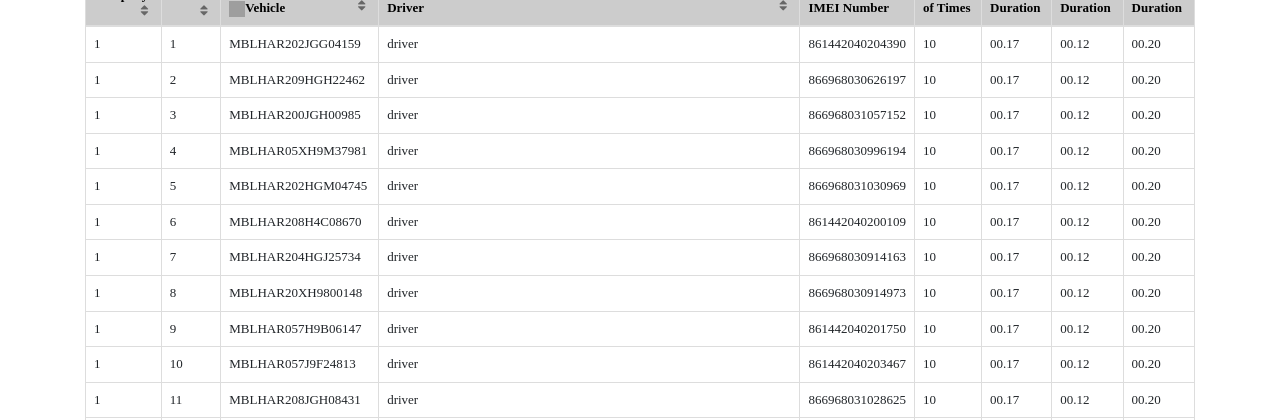
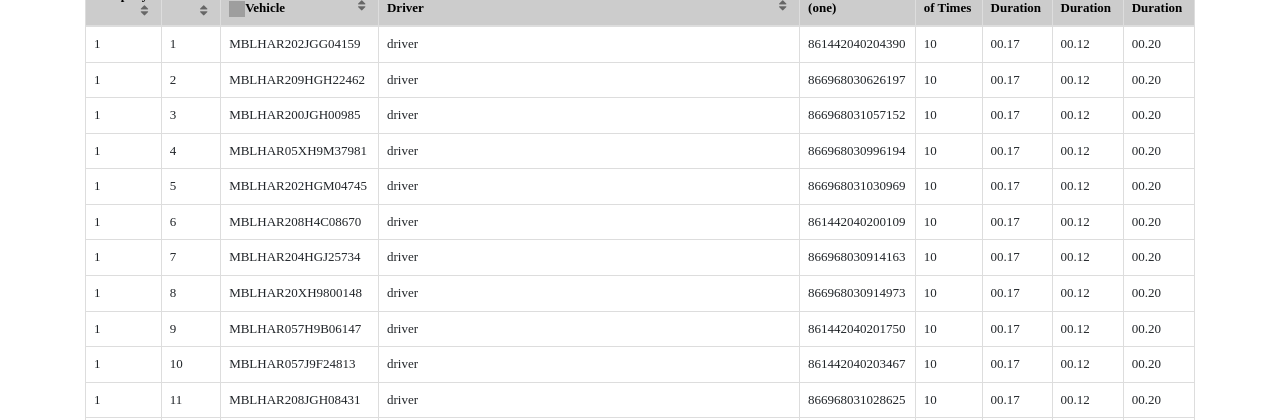
Before and after one commit to Reymond190/auth1, a Django app: page /reports/ac_misused_summary/ in a window 1280 px wide. Shown: the part 360-780 px from the top of the page. Run offline with Django 3.2, Linux system fonts and the light colour scheme; data comes from the database, SQL or seed files in the repository; parts of the project's set-up code (start-up, migrations or seed data) failed here and were passed over; some libraries are stand-ins or nearby versions; grey boxes are pictures that could not be loaded.

Commit message:
changes in html ac missused summary

```diff
--- a/templates/reports/ac_misused_summary.html
+++ b/templates/reports/ac_misused_summary.html
@@ -70,7 +70,7 @@ font-family: "Times New Roman", Times, serif;
 <li><a href="#">nn</a></li>
 <li><a href="#">nbn</a></li>
 </ul>
-<th><a href="#" style="text-decoration:none;color:rgb(0, 0, 0);">IMEI Number</a></th>
+<th><a href="#" style="text-decoration:none;color:rgb(0, 0, 0);">IMEI Number (one)</a></th>
 <th><a href="#" style="text-decoration:none;color:rgb(0, 0, 0);">Number of Times</a></th>
 <th><a href="#" style="text-decoration:none;color:rgb(0, 0, 0);">Total Duration</a></th>
 <th><a href="#" style="text-decoration:none;color:rgb(0, 0, 0);">Longest Duration</a></th>
```
